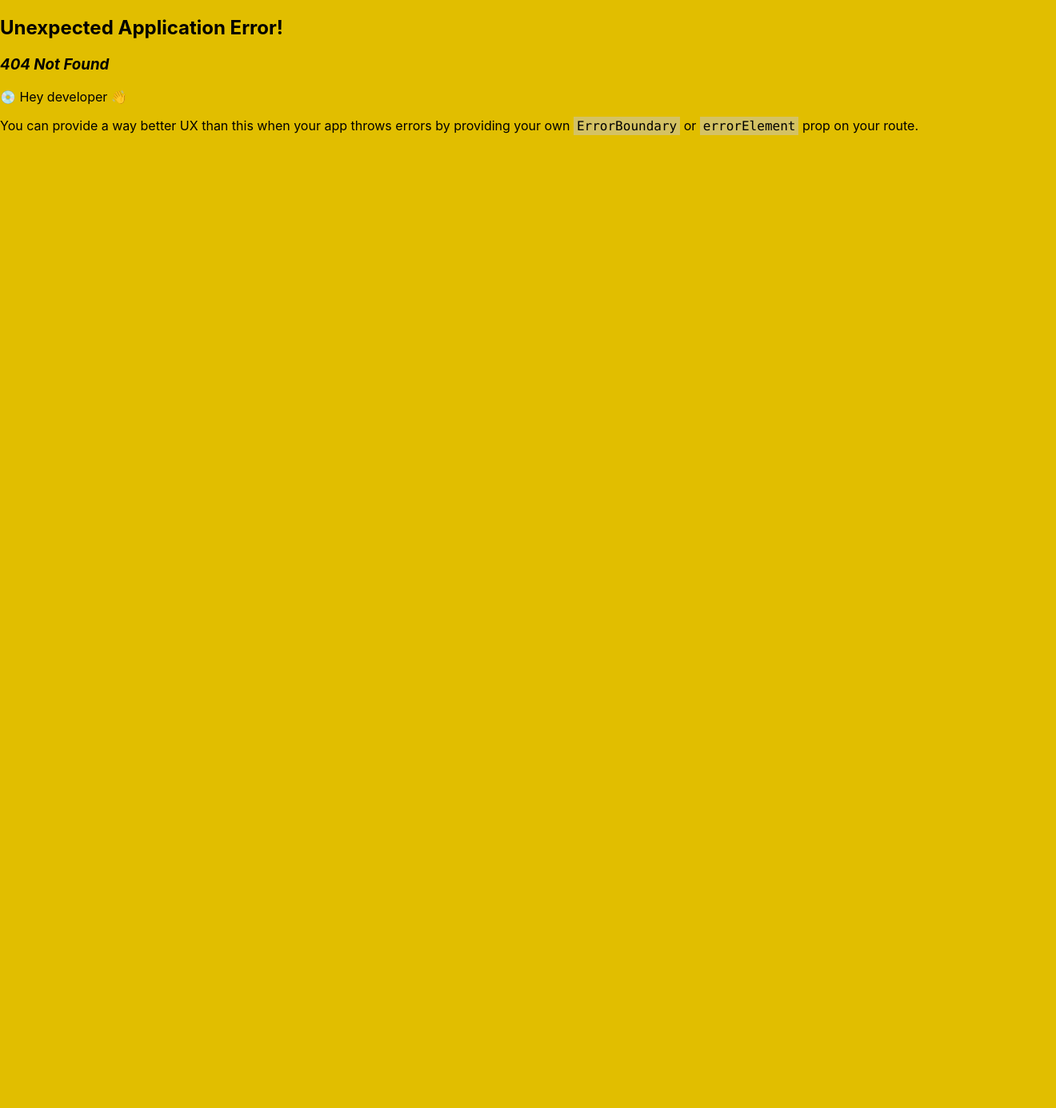
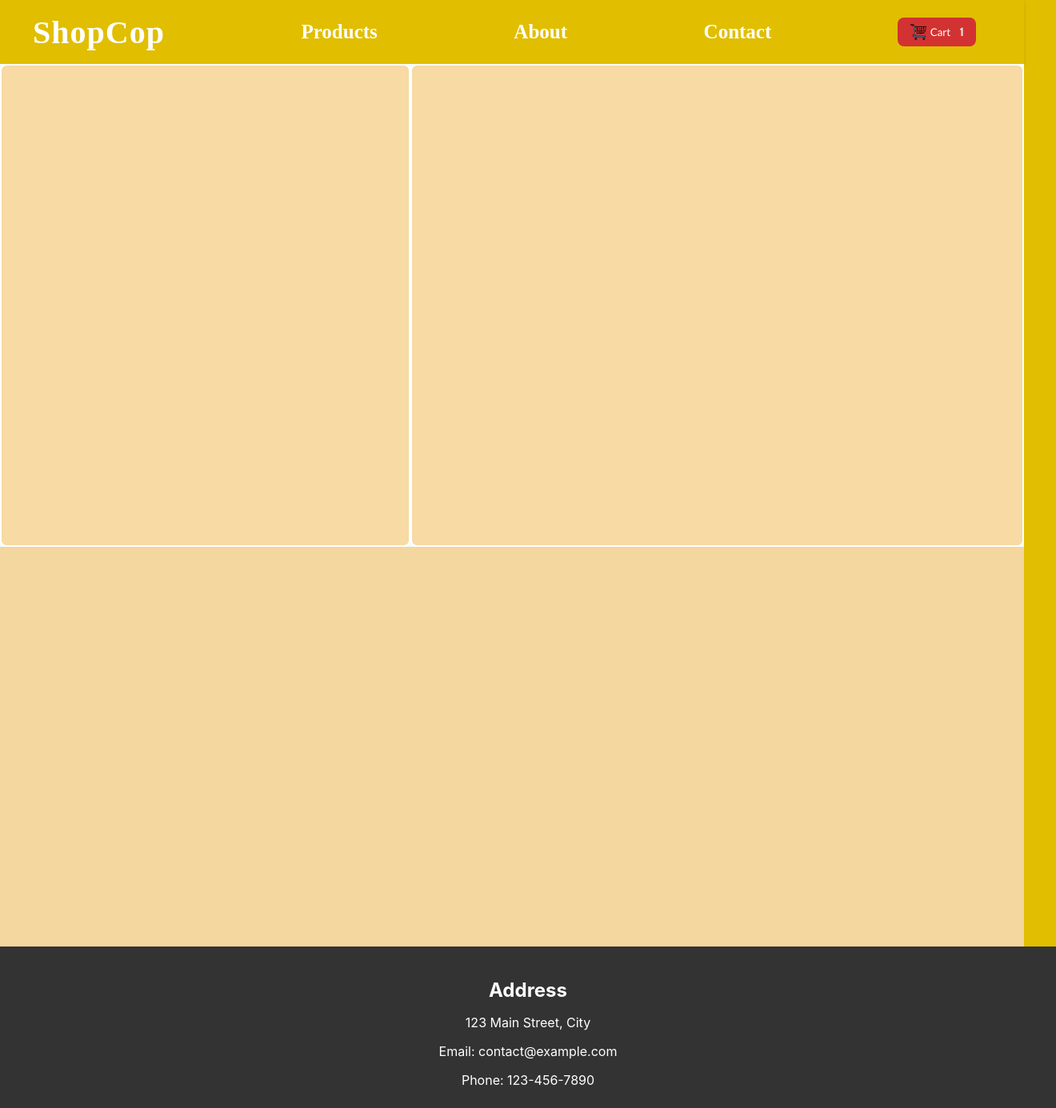
Before and after one commit to befierce/e-commerce-react, a React (Create React App) app: page /product/1 in a window 1280 px wide. Before the commit this address had no page. Shown: the whole page at 80% size, 1320 px wide, since content can reach past the window. Before the commit the page ends 800 px from the top, so only its background shows below. Built offline with nearby package versions, Linux system fonts and the light colour scheme.

Commit message:
adeed dynamic routes for product details page and making continuation of product details page

```diff
--- a/src/Components/Navbar/Navbar.jsx
+++ b/src/Components/Navbar/Navbar.jsx
@@ -6,6 +6,7 @@ import { NavLink } from "react-router-dom";
 
 const Navbar = () => {
   return (
+
     <div className="navbar">
       <NavLink id="websitename" to="/" activeclassname="active">
         ShopCop
--- a/src/Pages/ContactUs.jsx
+++ b/src/Pages/ContactUs.jsx
@@ -25,7 +25,8 @@ const ContactUs = (props) => {
       number: number,
     };
 
-    const response = await fetch("https://react-e-commerce-4534f-default-rtdb.firebaseio.com/user-contact-database.json",
+    const response = await fetch(
+      "https://react-e-commerce-4534f-default-rtdb.firebaseio.com/user-contact-database.json",
       {
         method: "POST",
         body: JSON.stringify(data),
@@ -34,10 +35,12 @@ const ContactUs = (props) => {
         },
       }
     );
-      console.log(response);
+    if (response.ok) {
+      alert("submitted");
       setName("");
       setEmail("");
       setNumber("");
+    }
   };
 
   return (
--- a/src/Pages/Home.jsx
+++ b/src/Pages/Home.jsx
@@ -6,12 +6,14 @@ import Footer from "../Components/Footer/Footer";
 
 const dummy_data = [
     {
+      // id: 1,
       title: "Shop For Men",
       price: 3200,
       imageURL:
         "https://images.pexels.com/photos/19166244/pexels-photo-19166244/free-photo-of-man-hand-holding-shoes.jpeg",
     },
     {
+      // id:2,
       title: "Shop For Women",
       price: 3200,
       imageURL:
@@ -19,6 +21,7 @@ const dummy_data = [
     },
 
     {
+      // id:3,
       title: "Shop For Kids",
       price: 3200,
       imageURL:
--- /dev/null
+++ b/src/Pages/ProductDetails.jsx
@@ -0,0 +1,19 @@
+import { useParams } from "react-router-dom";
+import Navbar from "../Components/Navbar/Navbar";
+import Footer from "../Components/Footer/Footer";
+import ProductDetailsPage from "./ProductDetailsPage";
+
+
+const ProductDetails = (props) => {
+  const { id } = useParams(); // Retrieve the id parameter from the URL
+
+  return (
+    <div>
+      <Navbar />
+      <ProductDetailsPage id={id}/>
+      <Footer />
+    </div>
+  );
+};
+
+export default ProductDetails;
--- /dev/null
+++ b/src/Pages/ProductDetailsPage.css
@@ -0,0 +1,25 @@
+
+.container_for_image_and_product_details{
+    background-color: azure;
+    display: flex;
+}
+.product_images_container{
+    height:600px;
+    width: 40%;
+    background-color: rgb(247, 218, 164);
+    border-radius: 8px;
+    border: 2px solid white;
+}
+
+.details_of_product{
+    height:600px;
+    background-color: rgb(247, 218, 164);
+    width: 60%;
+    border-radius: 8px;
+    border: 2px solid white;
+}
+
+.reviews_of_product{
+    height: 500px;
+    background-color: rgb(244, 214, 159);
+}
--- /dev/null
+++ b/src/Pages/ProductDetailsPage.jsx
@@ -0,0 +1,15 @@
+import "./ProductDetailsPage.css";
+
+const ProductDetailsPage = () => {
+  return (
+    <>
+      <div className="container_for_image_and_product_details">
+        <div className="product_images_container"></div>
+        <div className="details_of_product"></div>
+      </div>
+      <div className="reviews_of_product"></div>
+    </>
+  );
+};
+
+export default ProductDetailsPage;
--- a/src/Pages/ProductsPage.jsx
+++ b/src/Pages/ProductsPage.jsx
@@ -1,5 +1,3 @@
-import { redirectDocument } from "react-router-dom";
-
 import Navbar from "../Components/Navbar/Navbar";
 import Container from "../Components/Navbar/Container";
 import Product from "../Products/Product";
@@ -7,12 +5,14 @@ import Footer from "../Components/Footer/Footer";
 
 const dummy_data = [
     {
+      id:1,
       title: "nike Air 11",
       price: 3200,
       imageURL:
         "https://images.pexels.com/photos/10155098/pexels-photo-10155098.jpeg?auto=compress&cs=tinysrgb&w=1260&h=750&dpr=1",
     },
     {
+      id:2,
       title: "nike Air 11",
       price: 3200,
       imageURL:
@@ -20,24 +20,28 @@ const dummy_data = [
     },
 
     {
+      id:3,
       title: "nike Air 11",
       price: 3200,
       imageURL:
         "https://images.pexels.com/photos/60735/pexels-photo-60735.jpeg?auto=compress&cs=tinysrgb&w=1260&h=750&dpr=1",
     },
     {
+      id:4,
       title: "nike wistle 22",
       price: 3200,
       imageURL:
         "https://images.pexels.com/photos/18946583/pexels-photo-18946583/free-photo-of-brand-design-sneaker.jpeg?auto=compress&cs=tinysrgb&w=1260&h=750&dpr=1",
     },
     {
+      id:5,
       title: "nike shoe",
       price: 3200,
       imageURL:
         "https://images.pexels.com/photos/8278491/pexels-photo-8278491.jpeg?auto=compress&cs=tinysrgb&w=1260&h=750&dpr=1",
     },
     {
+      id:6,
       title: "nike shoe",
       price: 3200,
       imageURL:
--- a/src/Products/Product.jsx
+++ b/src/Products/Product.jsx
@@ -1,21 +1,30 @@
 import "./Products.css";
 import ProductsCard from "../Components/ProductsCard/ProductsCard";
 import AddToCartButton from "./AddToCartButton";
+import { NavLink } from "react-router-dom";
+
 const Products = (props) => {
-
-
   const productsArray = props.data.map((product, index) => (
+    <NavLink key={index} to={`/product/:${product.id}`} className="product-link">
     <ProductsCard key={index}>
-      <div  className="product">
+      <div className="product">
         <img src={product.imageURL} alt={product.title} />
         <p>{product.title}</p>
         <p>Price: ${product.price}</p>
-        <AddToCartButton  item={product} id={product.id} description={props.description}/>
+        <AddToCartButton
+          item={product}
+          id={product.id}
+          description={props.description}
+        />
       </div>
     </ProductsCard>
+    </NavLink>
   ));
 
-  return <div className="products-container">{productsArray}</div>;
+  return (
+
+      <div className="products-container">{productsArray}</div>
+  );
 };
 
 export default Products;
--- a/src/Products/Products.css
+++ b/src/Products/Products.css
@@ -22,3 +22,6 @@
   .product p.price {
     color: #007bff;
   }
+  .product-link{
+    text-decoration: none;
+  }
```
Also changed, not shown: src/App.js (+17 -7 lines), src/Pages/ProductDetails.css (added).
